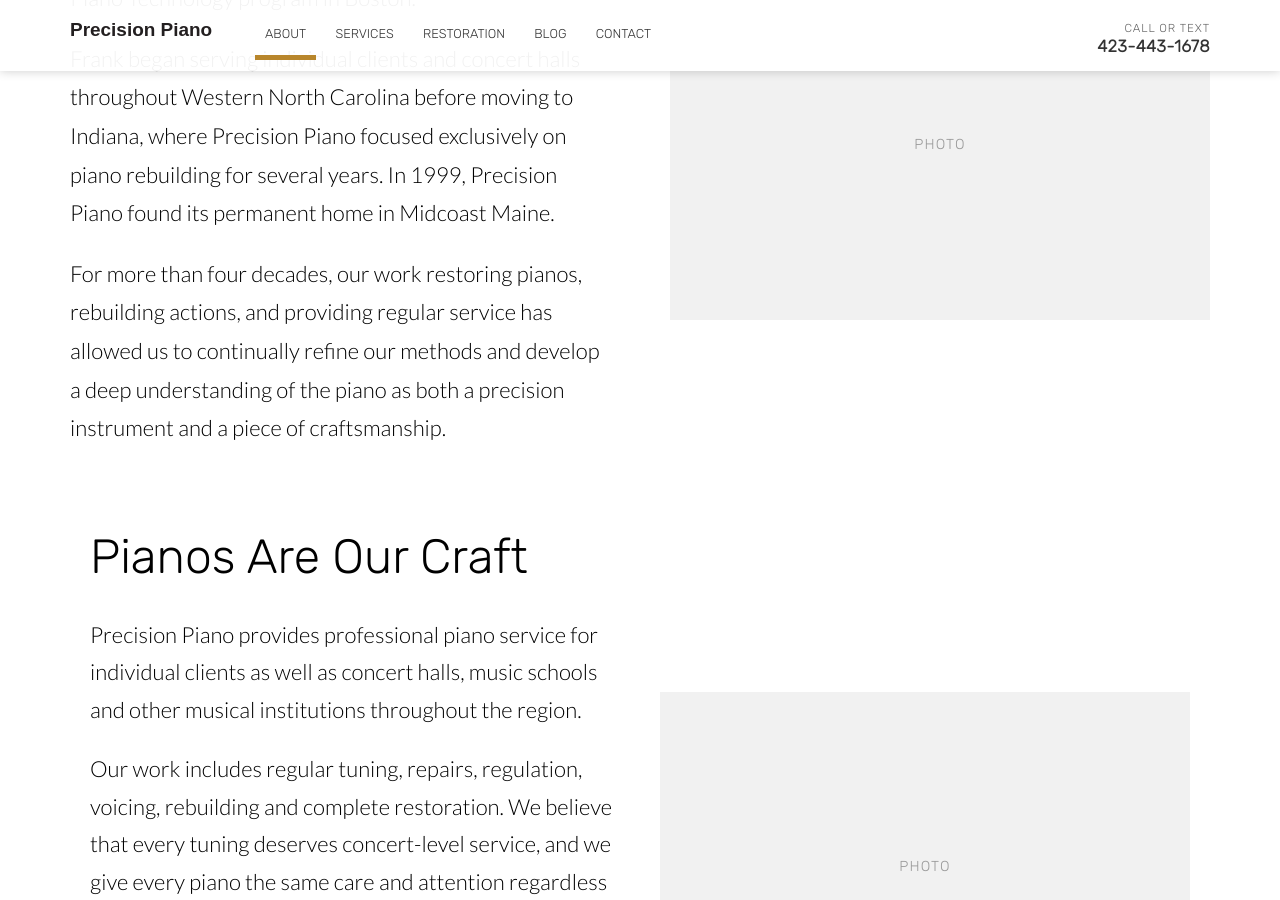
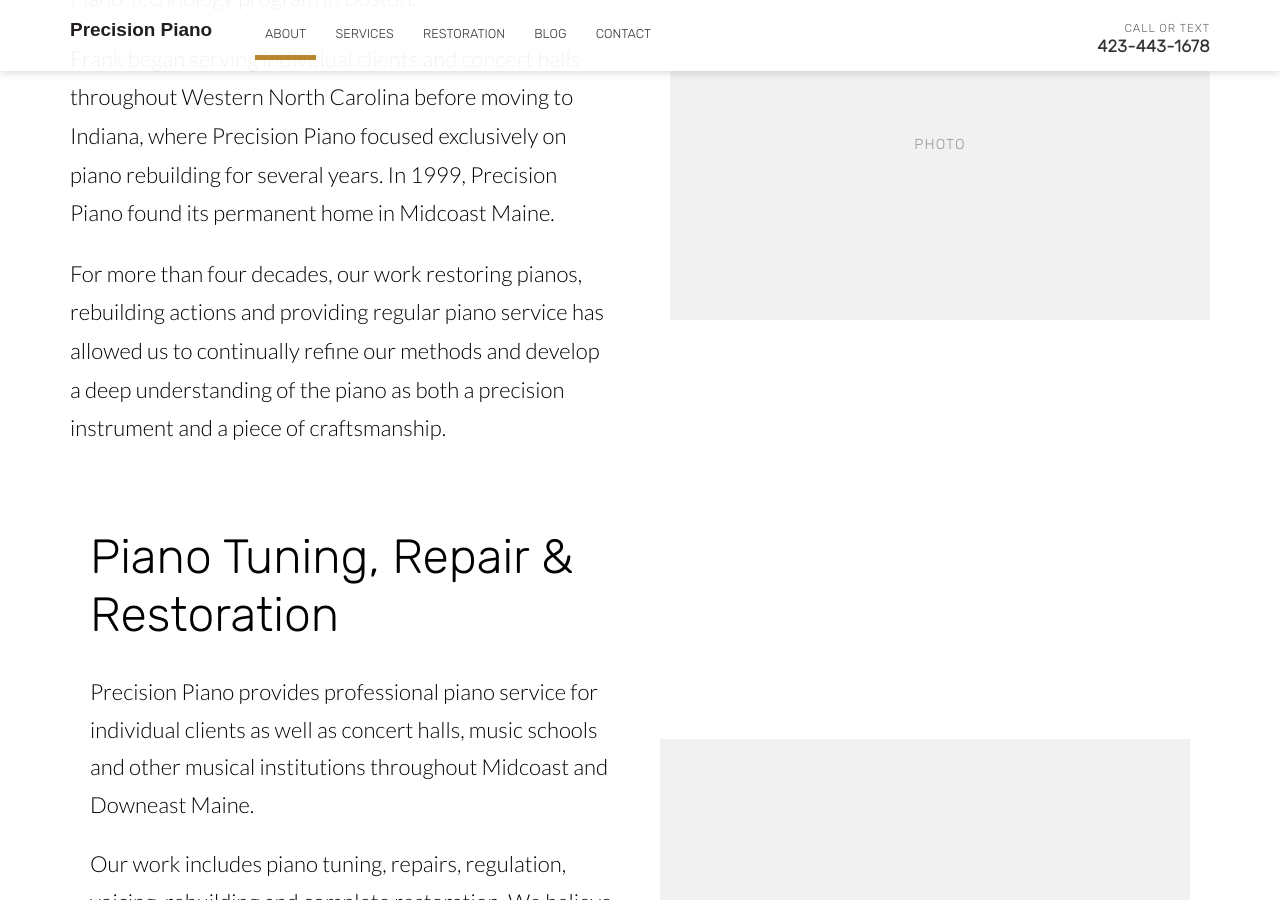
Before and after one commit to precision-piano/precision-piano, a Jekyll site: the page built from about.html, in a window 1280 px wide and 900 px high, scrolled down 1138 px. Built offline with Jekyll 4.4.1, drawn with Linux system fonts in a browser that asks for light colours; some of the changed text lies outside the part shown.

Commit message:
Update about.html

```diff
--- a/about.html
+++ b/about.html
@@ -1,25 +1,34 @@
 ---
-title: About
-description: The story of Precision Piano, serving Midcoast Maine since 1999 with more than 40 years of piano tuning, repair and restoration experience.
+title: About Precision Piano | Piano Technicians in Maine
+description: Learn about Precision Piano, founded in 1984 by North Bennet Street School-trained piano technician Frank Fischer and serving Midcoast and Downeast Maine since 1999.
 image: /images/website_regulation_picture.jpg
 ---
 
 <section class="hero" style="background-image: url({% include relative-src.html src=page.image %})">
 	<div class="inner-hero text-container">
 		<div class="hero-text-container">
-			<h1 class="editable">Precision Piano</h1>
+
+			<h1 class="editable">About Precision Piano</h1>
+
 			<p class="subtext editable">
 				More than 40 years of piano care, craftsmanship and service.
 			</p>
+
+			<div class="cta button alt">
+				<a href="tel:+14234431678">Call or Text 423-443-1678</a>
+			</div>
+
 		</div>
 	</div>
 </section>
 
 
 <section class="pad about-intro">
+
 	<div class="container">
 
 		<div class="about-copy">
+
 			<h2 class="editable">A Tradition of Excellence</h2>
 
 			<p class="editable">
@@ -37,18 +46,19 @@
 
 			<p class="editable">
 				For more than four decades, our work restoring pianos, rebuilding
-				actions, and providing regular service has allowed us to continually
-				refine our methods and develop a deep understanding of the piano as
-				both a precision instrument and a piece of craftsmanship.
+				actions and providing regular piano service has allowed us to
+				continually refine our methods and develop a deep understanding of
+				the piano as both a precision instrument and a piece of craftsmanship.
 			</p>
+
 		</div>
 
 		<div class="about-photo photo-placeholder">
-			<!-- Replace this space with a photo of Frank, the shop, or a piano. -->
 			<span>Photo</span>
 		</div>
 
 	</div>
+
 </section>
 
 
@@ -58,16 +68,16 @@
 
 		<div class="text">
 
-			<h2 class="editable">Pianos Are Our Craft</h2>
+			<h2 class="editable">Piano Tuning, Repair &amp; Restoration</h2>
 
 			<p class="editable">
 				Precision Piano provides professional piano service for individual
 				clients as well as concert halls, music schools and other musical
-				institutions throughout the region.
+				institutions throughout Midcoast and Downeast Maine.
 			</p>
 
 			<p class="editable">
-				Our work includes regular tuning, repairs, regulation, voicing,
+				Our work includes piano tuning, repairs, regulation, voicing,
 				rebuilding and complete restoration. We believe that every tuning
 				deserves concert-level service, and we give every piano the same
 				care and attention regardless of where it is located or how it is used.
@@ -84,10 +94,11 @@
 		</div>
 
 		<div class="image image-flex about-image">
-			<!-- Replace this space with a photo of piano work. -->
+
 			<div class="photo-placeholder">
 				<span>Photo</span>
 			</div>
+
 		</div>
 
 	</div>
@@ -106,7 +117,7 @@
 			<p class="editable">
 				Precision Piano cares for instruments throughout Midcoast Maine,
 				including pianos at Kneisel Hall, Bay Chamber Concerts, Field Note
-				Music School, and the Camden Opera House.
+				Music School and the Camden Opera House.
 			</p>
 
 			<p class="editable">
@@ -129,10 +140,17 @@
 
 		<div class="text">
 
-			<h2 class="editable">Specialized Training</h2>
+			<h2 class="editable">North Bennet Street School &amp; Professional Training</h2>
 
 			<p class="editable">
-				Precision Piano is a certified technician for Steinway Spirio
+				Frank Fischer graduated from the North Bennet Street School Piano
+				Technology program in Boston, where he developed the technical
+				foundation for a career in piano tuning, repair, rebuilding and
+				restoration.
+			</p>
+
+			<p class="editable">
+				Precision Piano is also a certified technician for Steinway Spirio
 				pianos. This specialized training is uncommon in Maine, and
 				Precision Piano is one of only a small number of technicians in
 				the state with this qualification.
@@ -153,10 +171,11 @@
 		</div>
 
 		<div class="image image-flex about-image">
-			<!-- Replace this space with a photo related to training, tuning, or technical work. -->
+
 			<div class="photo-placeholder">
 				<span>Photo</span>
 			</div>
+
 		</div>
 
 	</div>
@@ -197,6 +216,7 @@
 
 </section>
 
+
 <section class="info about-section">
 
 	<div class="container flex">
```
Also changed, not shown: other parts of about.html (+11 -9 lines).
